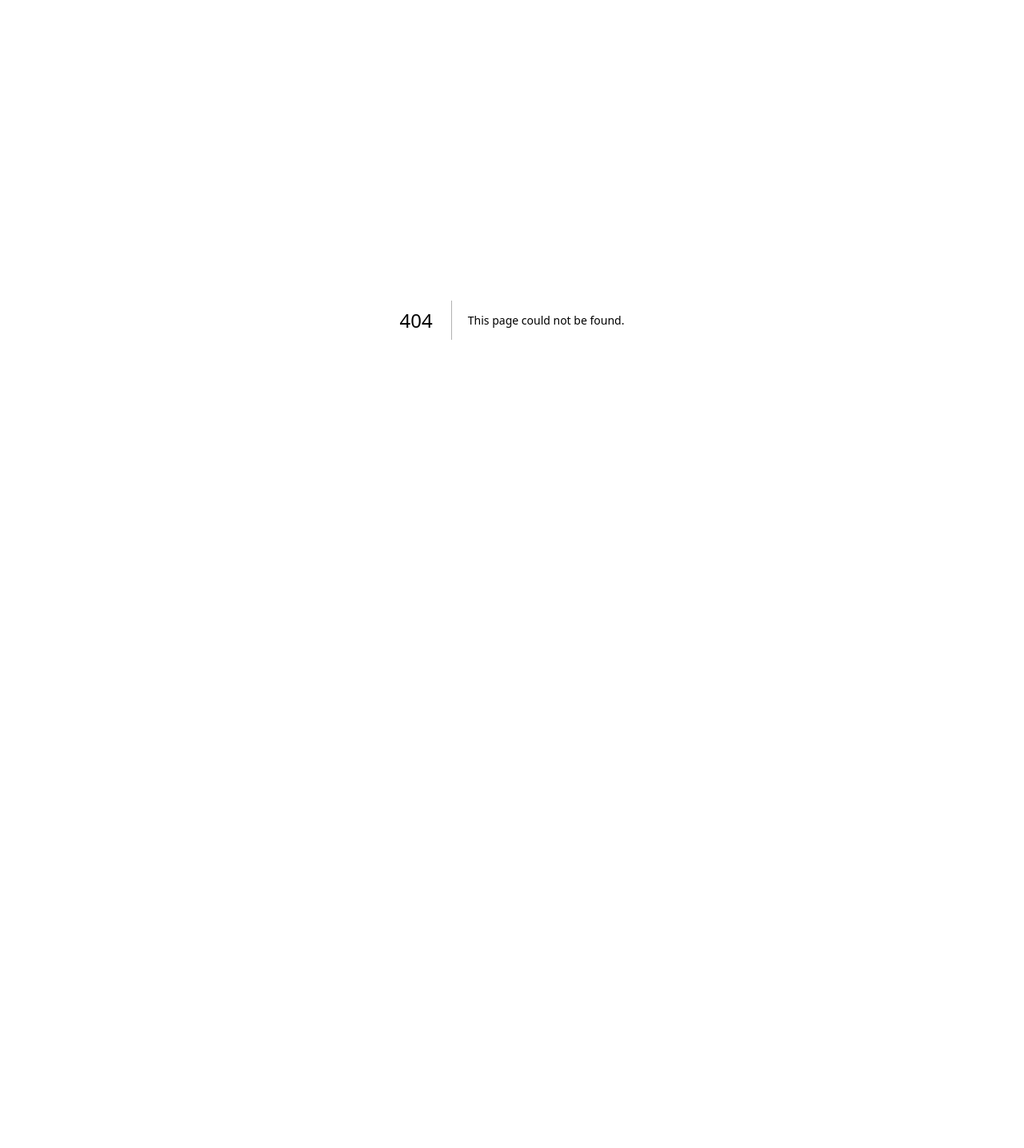
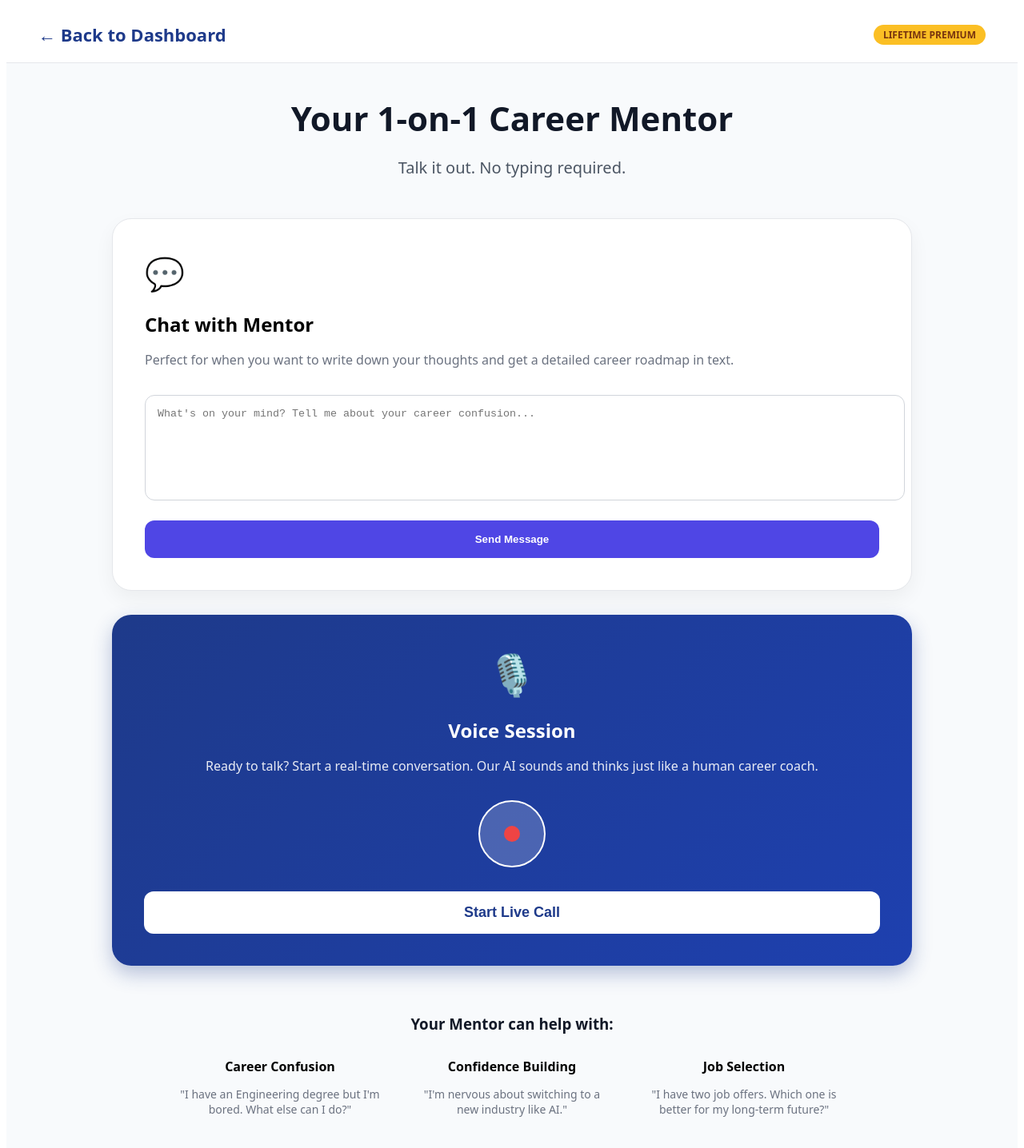
Before and after one commit to jewma1/Hirvanta, a Next.js app in the folder frontend/: page /career-coach in a window 1280 px wide. Before the commit this address had no page. Shown: the top 1436 px of the page at 80% size. Before the commit the page ends 800 px from the top, so only its background shows below. Built offline with nearby package versions, Linux system fonts and the light colour scheme.

Commit message:
Create page.tsx

```diff
--- /dev/null
+++ b/frontend/app/career-coach/page.tsx
@@ -0,0 +1,110 @@
+import Link from 'next/link';
+
+export default function CareerCoach() {
+  return (
+    <div style={{ minHeight: '100vh', backgroundColor: '#f8fafc', fontFamily: 'system-ui, sans-serif' }}>
+
+      {/* Navbar */}
+      <nav style={{ padding: '20px 40px', backgroundColor: 'white', borderBottom: '1px solid #e5e7eb', display: 'flex', justifyContent: 'space-between', alignItems: 'center' }}>
+        <Link href="/dashboard" style={{ textDecoration: 'none', color: '#1e3a8a', fontSize: '22px', fontWeight: 'bold' }}>← Back to Dashboard</Link>
+        <div style={{ backgroundColor: '#fbbf24', color: '#78350f', padding: '4px 12px', borderRadius: '20px', fontSize: '12px', fontWeight: 'bold' }}>
+           LIFETIME PREMIUM
+        </div>
+      </nav>
+
+      <main style={{ padding: '40px', maxWidth: '1000px', margin: '0 auto' }}>
+
+        {/* Header */}
+        <header style={{ textAlign: 'center', marginBottom: '50px' }}>
+          <h1 style={{ fontSize: '42px', fontWeight: '900', color: '#111827', margin: '0 0 10px 0' }}>Your 1-on-1 Career Mentor</h1>
+          <p style={{ color: '#4b5563', fontSize: '20px' }}>Talk it out. No typing required.</p>
+        </header>
+
+        <div style={{ display: 'flex', gap: '30px', flexWrap: 'wrap', justifyContent: 'center' }}>
+
+          {/* OPTION 1: Chat Mode (The Typing Coach) */}
+          <div style={{ flex: '1 1 450px', backgroundColor: 'white', padding: '40px', borderRadius: '24px', border: '1px solid #e5e7eb', boxShadow: '0 10px 25px rgba(0,0,0,0.05)' }}>
+            <div style={{ fontSize: '40px', marginBottom: '20px' }}>💬</div>
+            <h2 style={{ fontSize: '24px', fontWeight: 'bold', marginBottom: '15px' }}>Chat with Mentor</h2>
+            <p style={{ color: '#6b7280', marginBottom: '30px', lineHeight: '1.6' }}>
+              Perfect for when you want to write down your thoughts and get a detailed career roadmap in text.
+            </p>
+            <textarea
+              placeholder="What's on your mind? Tell me about your career confusion..."
+              style={{ width: '100%', height: '100px', padding: '15px', borderRadius: '12px', border: '1px solid #d1d5db', marginBottom: '20px', resize: 'none' }}
+            />
+            <button style={{ width: '100%', backgroundColor: '#4f46e5', color: 'white', border: 'none', padding: '16px', borderRadius: '12px', fontWeight: 'bold', cursor: 'pointer' }}>
+              Send Message
+            </button>
+          </div>
+
+          {/* OPTION 2: Voice Mode (The Human Voice Coach) */}
+          <div style={{
+            flex: '1 1 450px',
+            background: 'linear-gradient(135deg, #1e3a8a 0%, #1e40af 100%)',
+            padding: '40px',
+            borderRadius: '24px',
+            color: 'white',
+            textAlign: 'center',
+            boxShadow: '0 10px 25px rgba(30, 58, 138, 0.3)'
+          }}>
+            <div style={{ fontSize: '50px', marginBottom: '20px' }}>🎙️</div>
+            <h2 style={{ fontSize: '24px', fontWeight: 'bold', marginBottom: '15px' }}>Voice Session</h2>
+            <p style={{ opacity: 0.9, marginBottom: '30px', lineHeight: '1.6' }}>
+              Ready to talk? Start a real-time conversation. Our AI sounds and thinks just like a human career coach.
+            </p>
+
+            {/* The "Microphone" Animation Circle */}
+            <div style={{
+              width: '80px',
+              height: '80px',
+              backgroundColor: 'rgba(255,255,255,0.2)',
+              borderRadius: '50%',
+              margin: '0 auto 30px auto',
+              display: 'flex',
+              alignItems: 'center',
+              justifyContent: 'center',
+              border: '2px solid white'
+            }}>
+              <div style={{ width: '20px', height: '20px', backgroundColor: '#ef4444', borderRadius: '50%' }}></div>
+            </div>
+
+            <button style={{
+              width: '100%',
+              backgroundColor: 'white',
+              color: '#1e3a8a',
+              border: 'none',
+              padding: '16px',
+              borderRadius: '12px',
+              fontWeight: 'bold',
+              fontSize: '18px',
+              cursor: 'pointer'
+            }}>
+              Start Live Call
+            </button>
+          </div>
+
+        </div>
+
+        {/* What the Coach Understands Section */}
+        <div style={{ marginTop: '60px', textAlign: 'center' }}>
+          <h3 style={{ color: '#111827', marginBottom: '30px' }}>Your Mentor can help with:</h3>
+          <div style={{ display: 'flex', justifyContent: 'center', gap: '40px', flexWrap: 'wrap' }}>
+            <div style={{ maxWidth: '250px' }}>
+              <strong style={{ display: 'block', marginBottom: '10px' }}>Career Confusion</strong>
+              <p style={{ fontSize: '14px', color: '#6b7280' }}>"I have an Engineering degree but I'm bored. What else can I do?"</p>
+            </div>
+            <div style={{ maxWidth: '250px' }}>
+              <strong style={{ display: 'block', marginBottom: '10px' }}>Confidence Building</strong>
+              <p style={{ fontSize: '14px', color: '#6b7280' }}>"I'm nervous about switching to a new industry like AI."</p>
+            </div>
+            <div style={{ maxWidth: '250px' }}>
+              <strong style={{ display: 'block', marginBottom: '10px' }}>Job Selection</strong>
+              <p style={{ fontSize: '14px', color: '#6b7280' }}>"I have two job offers. Which one is better for my long-term future?"</p>
+            </div>
+          </div>
+        </div>
+      </main>
+    </div>
+  );
+}
```
